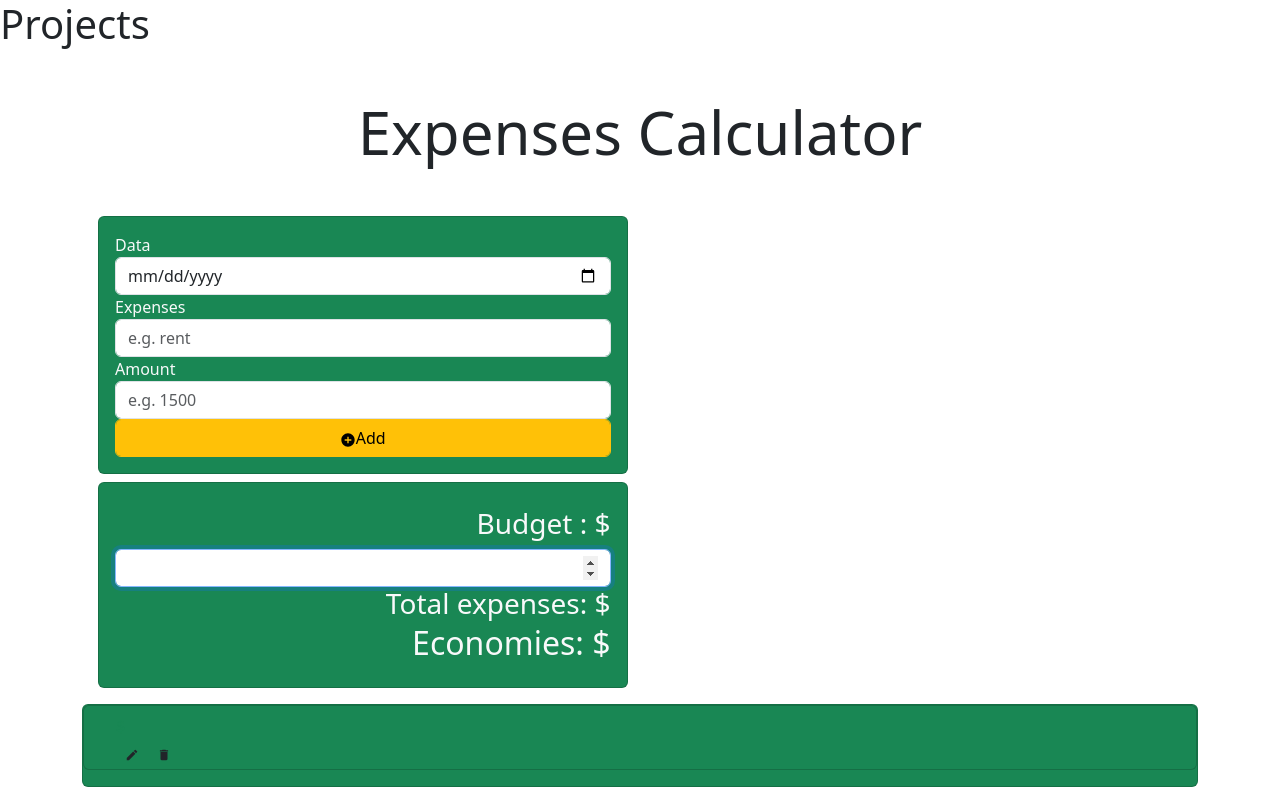
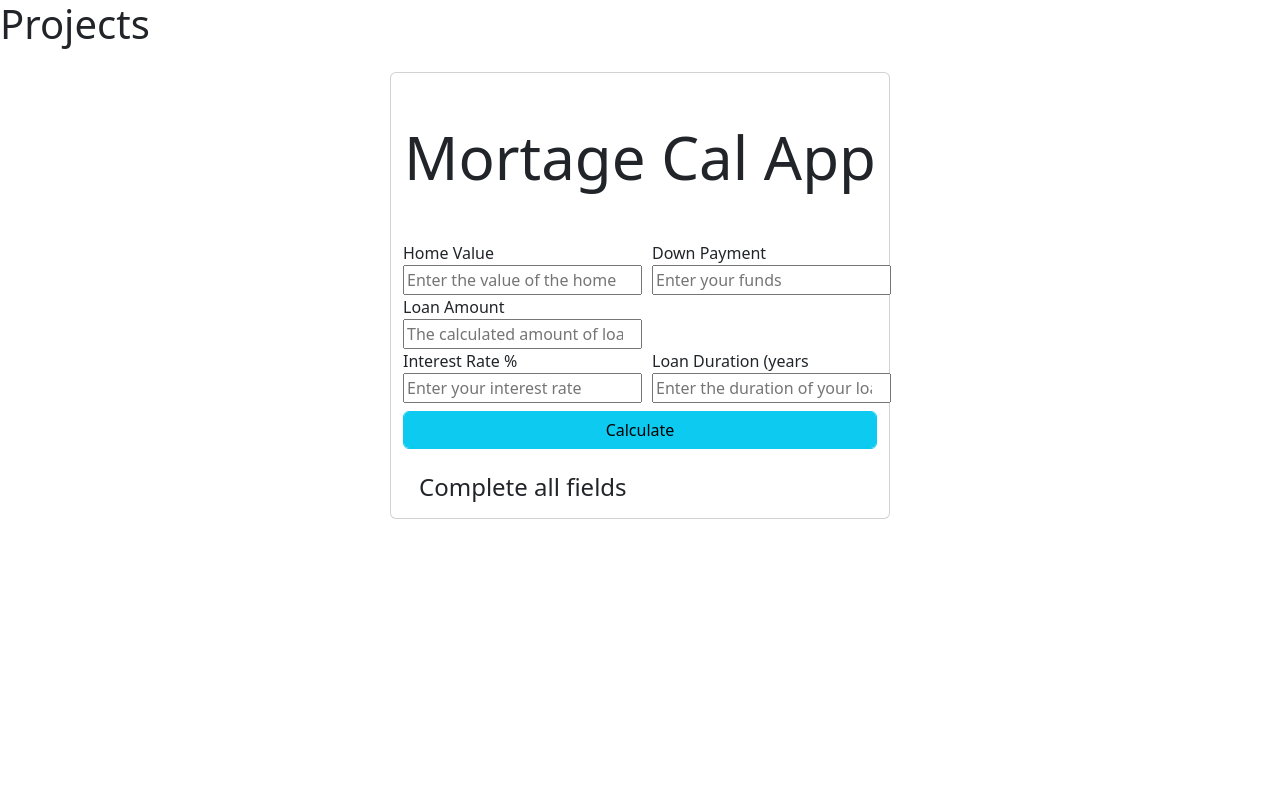
Before and after one commit to fastop/React-30PP, a React (Create React App) app: page / in a window 1280 px wide. Built offline with nearby package versions, Linux system fonts and the light colour scheme.

Commit message:
Complete mortageCalc.

```diff
--- /dev/null
+++ b/src/26-mortage-app/MortageCalcApp.jsx
@@ -0,0 +1,112 @@
+import React, {useState} from 'react'
+import Title from "../components/Title";
+import FormGroup from '../components/FormGroup';
+import Button from "../components/Button";
+
+
+export default function MortageCalcApp() {
+
+    // let alertClass;
+
+    //States
+    const [homeValue, setHomeValue] = useState("");
+    const [downPayment, setDownPayment] = useState("");
+    const [loanAmount, setLoanAmount] = useState("");
+    const [interestRate, setInterestRate] = useState("");
+    const [loanDuration, setLoanDuration] = useState("");
+    const [monthlyPayment, setMonthlyPayment] = useState("");
+
+    function calculateLoanAmount(){
+        let tmp = (homeValue - downPayment);
+        setLoanAmount(tmp);
+        return tmp;
+    }
+
+    function calculateMonthlyPayment(){
+        function percentageToDecimal(percent){
+            console.log(percent);
+            console.log(percent / 12 /100)
+            return percent / 12 /100;
+        }
+
+        function yearsToMonths(years) {
+            return years * 12;
+        }
+
+        setMonthlyPayment((percentageToDecimal(interestRate) * loanAmount) /
+                              (1- Math.pow( 1+ percentageToDecimal(interestRate),
+                                -yearsToMonths(loanDuration))));
+
+        return monthlyPayment;
+    }
+
+
+     let alertClass;
+     monthlyPayment ? alertClass = "alert-success" : alertClass = "alert-danger";
+
+  return (
+    <div className='container mt-4 card' style={{ width:500 }}>
+        <Title text={"Mortage Cal App"}/>
+        <form onSubmit={(e)=>e.preventDefault()}>
+            <div className='d-grid'
+                 style={{ gridTemplateColumns: "1fr 1fr", gap:10 }}>
+
+
+            <FormGroup  labelText={"Home Value"}
+                        inputType={"number"}
+                        placeholder={"Enter the value of the home"}
+                        values={homeValue}
+                        onInput={(e)=>setHomeValue(e.target.value)}
+                        onKeyUp={calculateLoanAmount}/>
+
+            <FormGroup labelText={"Down Payment"}
+                        inputType={"number"}
+                        placeholder={"Enter your funds"}
+                        values={downPayment}
+                        onInput={(e)=>setDownPayment(e.target.value)}
+                        onKeyUp={calculateLoanAmount}/>
+            </div>
+
+            <div className='d-grid'
+                 style={{ gridTemplateColumns: "1fr 1fr", gap:10 }}>
+            <FormGroup labelText={"Loan Amount"}
+                        inputType={"number"}
+                        placeholder={"The calculated amount of loan"}
+
+                        values={loanAmount}/>
+
+            </div>
+            <div className='d-grid'
+                  style={{ gridTemplateColumns: "1fr 1fr", gap:10 }}>
+
+                <FormGroup labelText={"Interest Rate %"}
+                            inputType={"number"}
+                            placeholder={"Enter your interest rate"}
+                            values={interestRate}
+                            onInput={(e)=>setInterestRate(e.target.value)}/>
+
+                <FormGroup labelText={"Loan Duration (years"}
+                            inputType={"number"}
+                            placeholder={"Enter the duration of your loan in years"}
+                            values={loanDuration}
+                            onInput={(e)=> setLoanDuration(e.target.value)}/>
+            </div>
+
+            <Button btnClass={"btn-info btn-block form-control mt-2 mb-2"}
+                    text={"Calculate"}
+                    onClick={calculateMonthlyPayment}/>
+
+            <h4 className={ `${(alertClass="alert-danger")}`}
+                    style={{ width:'auto', margin:"1rem" }}>
+
+                {monthlyPayment?
+                    `Monthly Payment: $${monthlyPayment.toFixed(2)}`:
+                    "Complete all fields"}
+
+             </h4>
+
+        </form>
+
+    </div>
+  )
+}
--- a/src/App.js
+++ b/src/App.js
@@ -26,8 +26,8 @@ import './App.css';
 // import CardGame from './22-card-game-ui/CardGameUI.jsx';
 // import AnimatedLoginForm from './23-animated-login-form/AnimatedLoginForm';
 // import PhoneBoookApp from "./24-phone-book/PhoneBookApp.jsx";
-  import ExpensesCalcApp from './25-expenses-calculator/ExpensesCalcApp';
-
+// import ExpensesCalcApp from './25-expenses-calculator/ExpensesCalcApp';
+  import MortageCalcApp from './26-mortage-app/MortageCalcApp';
 
 
 function App() {
@@ -66,7 +66,8 @@ function App() {
       {/* <AnimatedLoginForm /> */}
 
       {/* <PhoneBoookApp /> */}
-        <ExpensesCalcApp />
+      {/*  <ExpensesCalcApp /> */}
+        <MortageCalcApp />
 
 
     </div>
```
